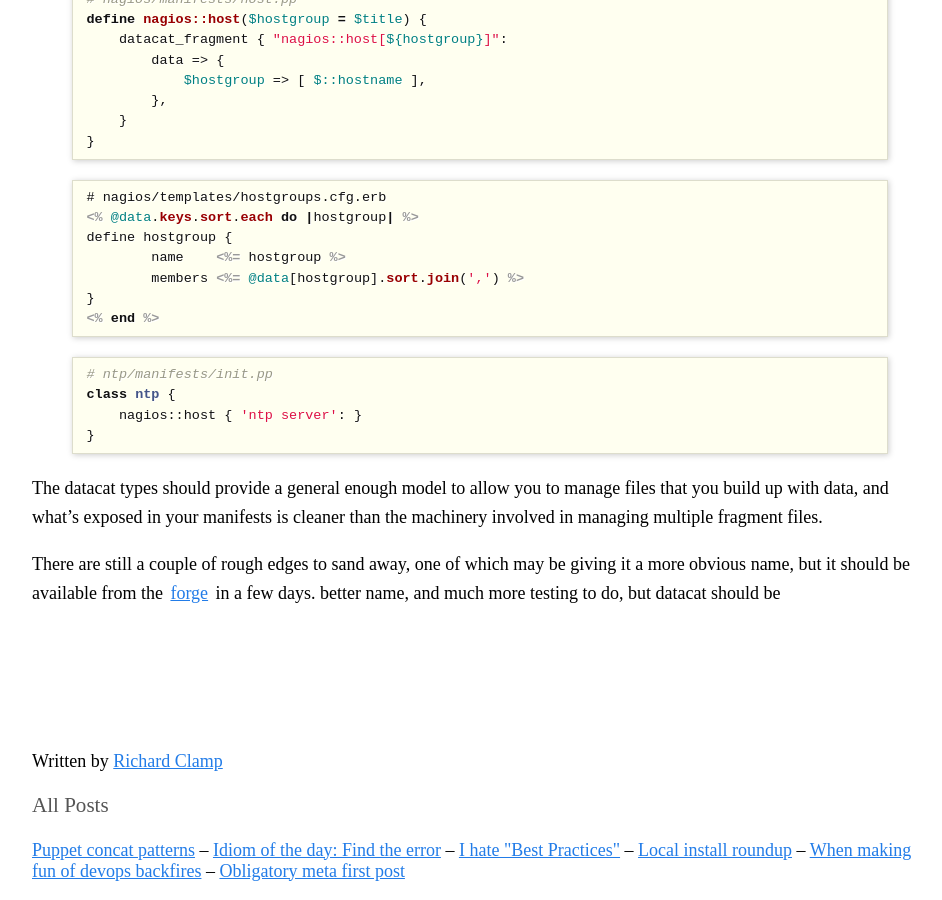
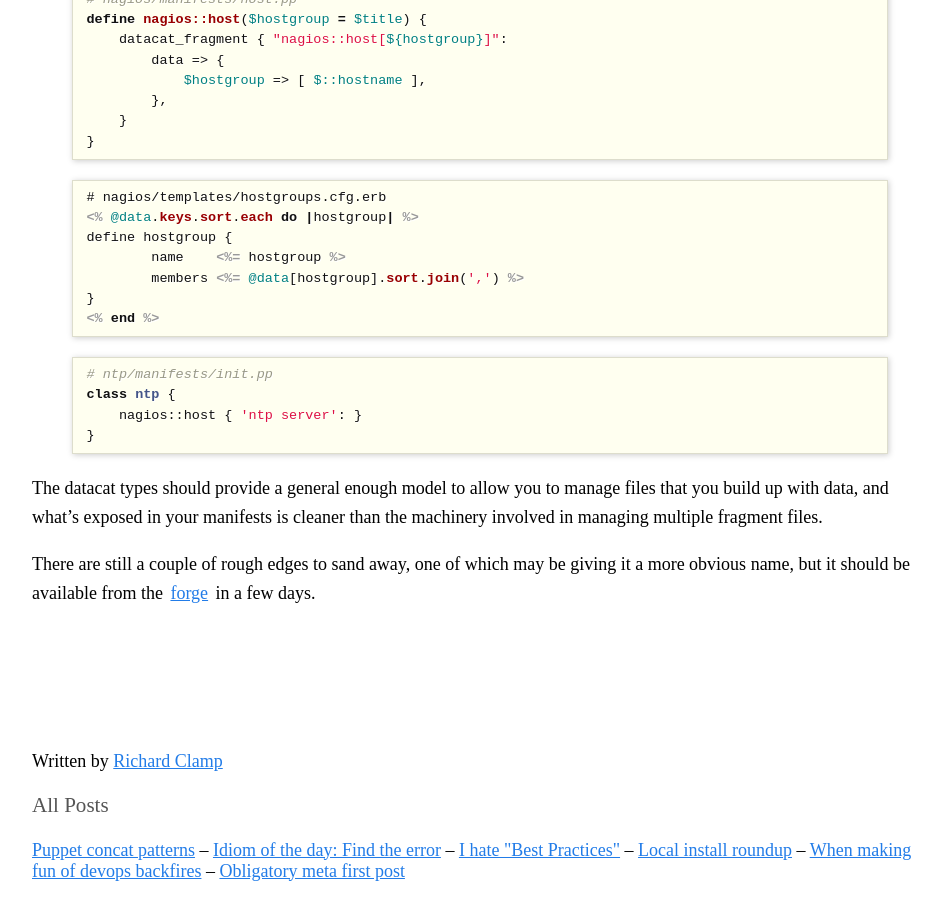
Before and after one commit to richardc/blog, a Jekyll site: the page built from _posts/2013-02-02-puppet-concat-patterns.markdown, in a window 1280 px wide and 900 px high, scrolled down 2964 px. Shown: the whole window, without its empty margins (160-1102 px from the left). Built offline with Jekyll 4.4.1, drawn with Linux system fonts in a browser that asks for light colours; Markdown is read by kramdown in place of the engine named in the settings; comment, search, counter and statistics services are not loaded.

Commit message:
fix editor bogon

```diff
--- a/_posts/2013-02-02-puppet-concat-patterns.markdown
+++ b/_posts/2013-02-02-puppet-concat-patterns.markdown
@@ -189,4 +189,3 @@ fragment files.
 There are still a couple of rough edges to sand away, one of which may
 be giving it a more obvious name, but it should be available from the
 [forge](http://forge.puppetlabs.com/) in a few days.
-better name, and much more testing to do, but datacat should be
```
